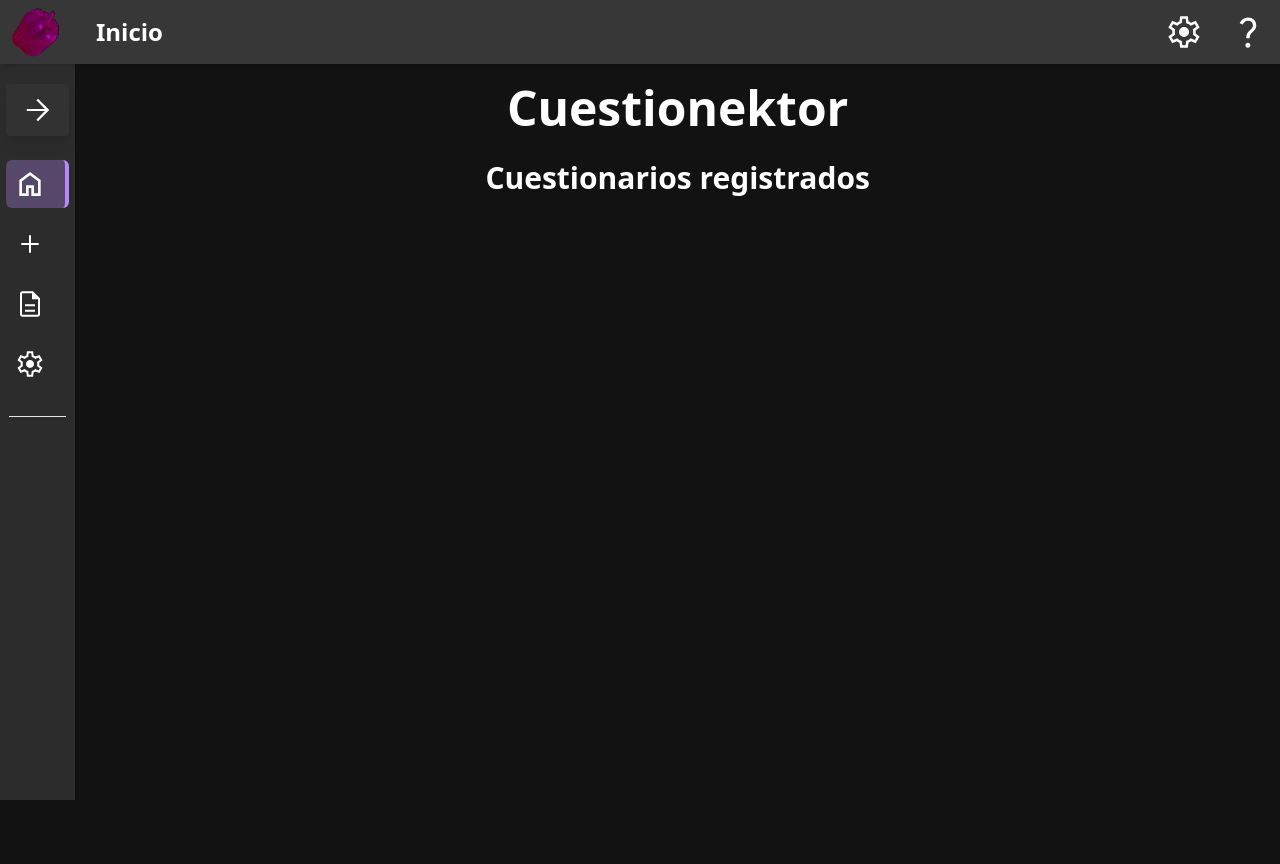
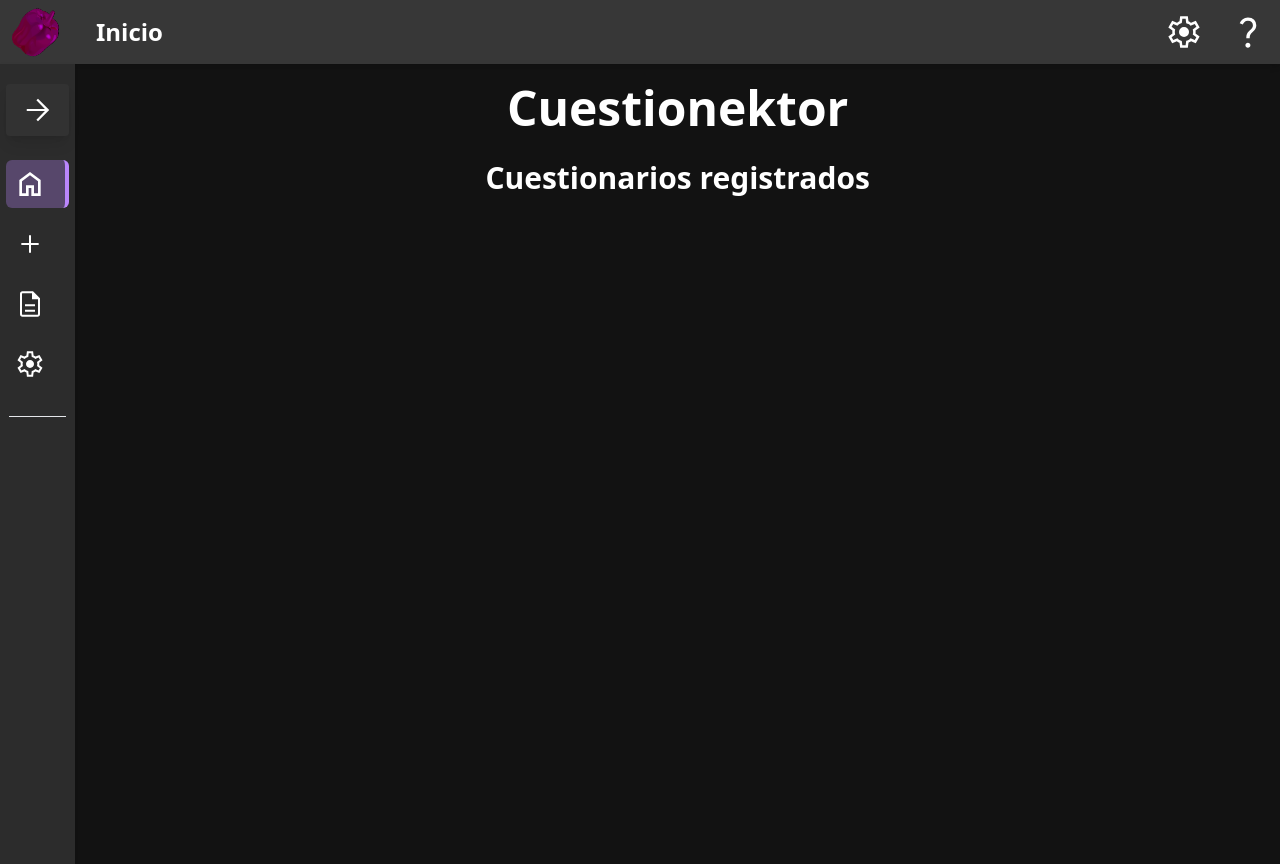
Before and after one commit to Isac-AS/cuestionektor, a Vue app: page / in a window 1280 px wide. Before the commit the page ends 800 px from the top, so only its background shows below. Built offline with nearby package versions, Linux system fonts and the light colour scheme.

Commit message:
sidebar is now sticky

```diff
--- a/src/App.vue
+++ b/src/App.vue
@@ -58,9 +58,11 @@ onMounted(() => {
 <template>
 	<div class="app flex flex-col h-full">
 		<AppBar />
-		<div class="flex h-full">
+		<div class="flex">
 			<Sidebar />
-			<router-view />
+			<main class="h-full w-full">
+				<router-view />
+			</main>
 		</div>
 	</div>
 
--- a/src/components/AppBar.vue
+++ b/src/components/AppBar.vue
@@ -5,7 +5,7 @@ import { useRoute } from 'vue-router';
 </script>
 
 <template>
-    <div class="flex h-14 lg:h-16 items-center bg-surface-dp24 shadow-md justify-between z-50">
+    <div class="flex h-14 lg:h-16 items-center bg-surface-dp24 shadow-md justify-between">
         <div class="flex items-center">
             <router-link to="/">
                 <img :src="logoURL" class="h-14 lg:h-16 ml-1" alt="Cuestionektor logo" />
--- a/src/components/Sidebar.vue
+++ b/src/components/Sidebar.vue
@@ -19,7 +19,7 @@ const currentQuestionnaireId = inject<number>(CURRENT_QUESTIONNAIRE_ID_KEY);
 
 <template>
     <aside :class="`${is_expanded ? 'w-80 lg:w-96' : 'w-16 lg:w-20'}`"
-        class="flex flex-col dark:bg-surface-dp6 shadow transition-all duration-300 items-center z-30">
+        class="sticky top-0 h-screen flex flex-col dark:bg-surface-dp6 shadow transition-all duration-300 items-center">
 
         <button @click="ToggleMenu"
             class="my-5 p-2 w-5/6 flex justify-center rounded bg-surface-dp12 shadow-lg transition-all hover:bg-surface-dp24 duration-200">
```
